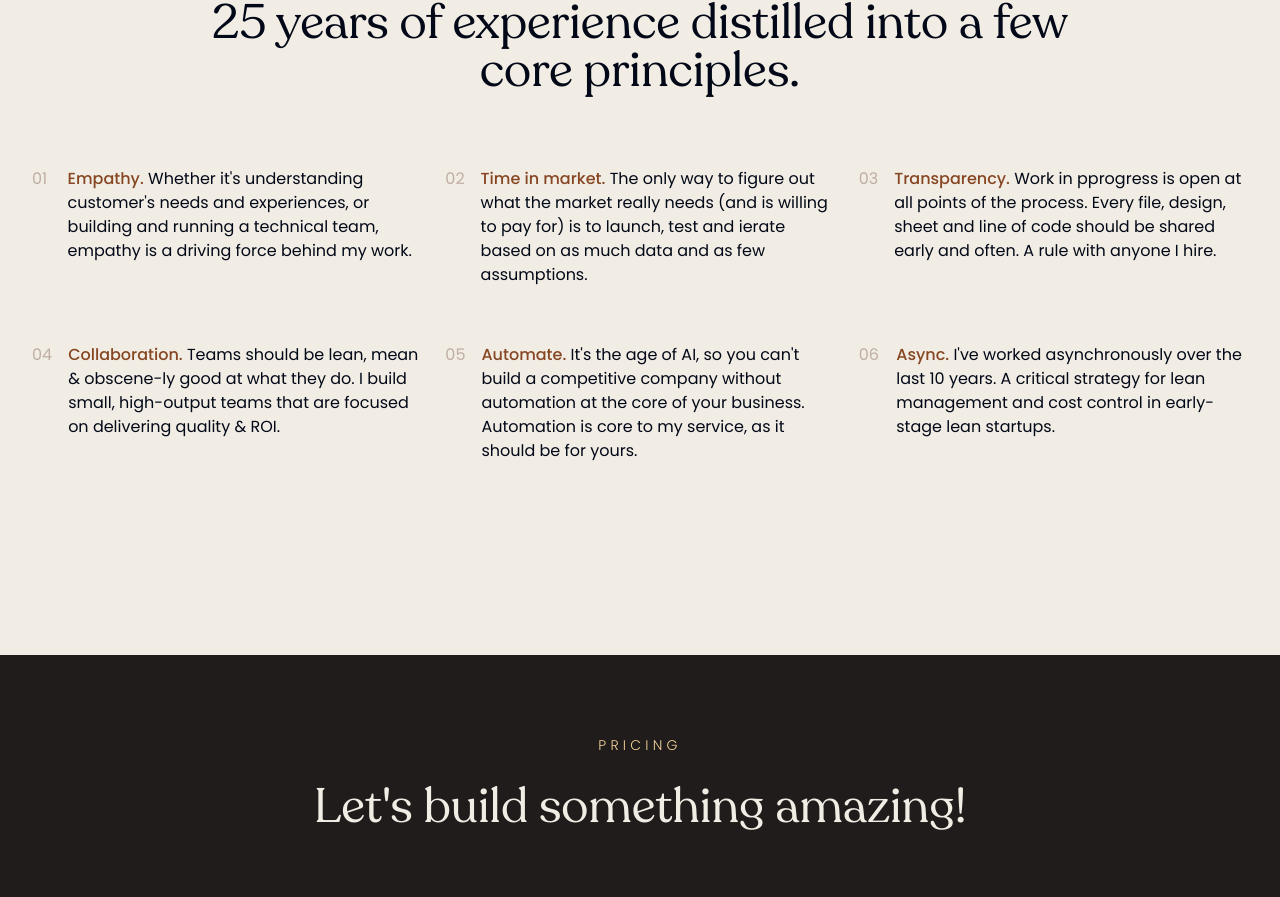
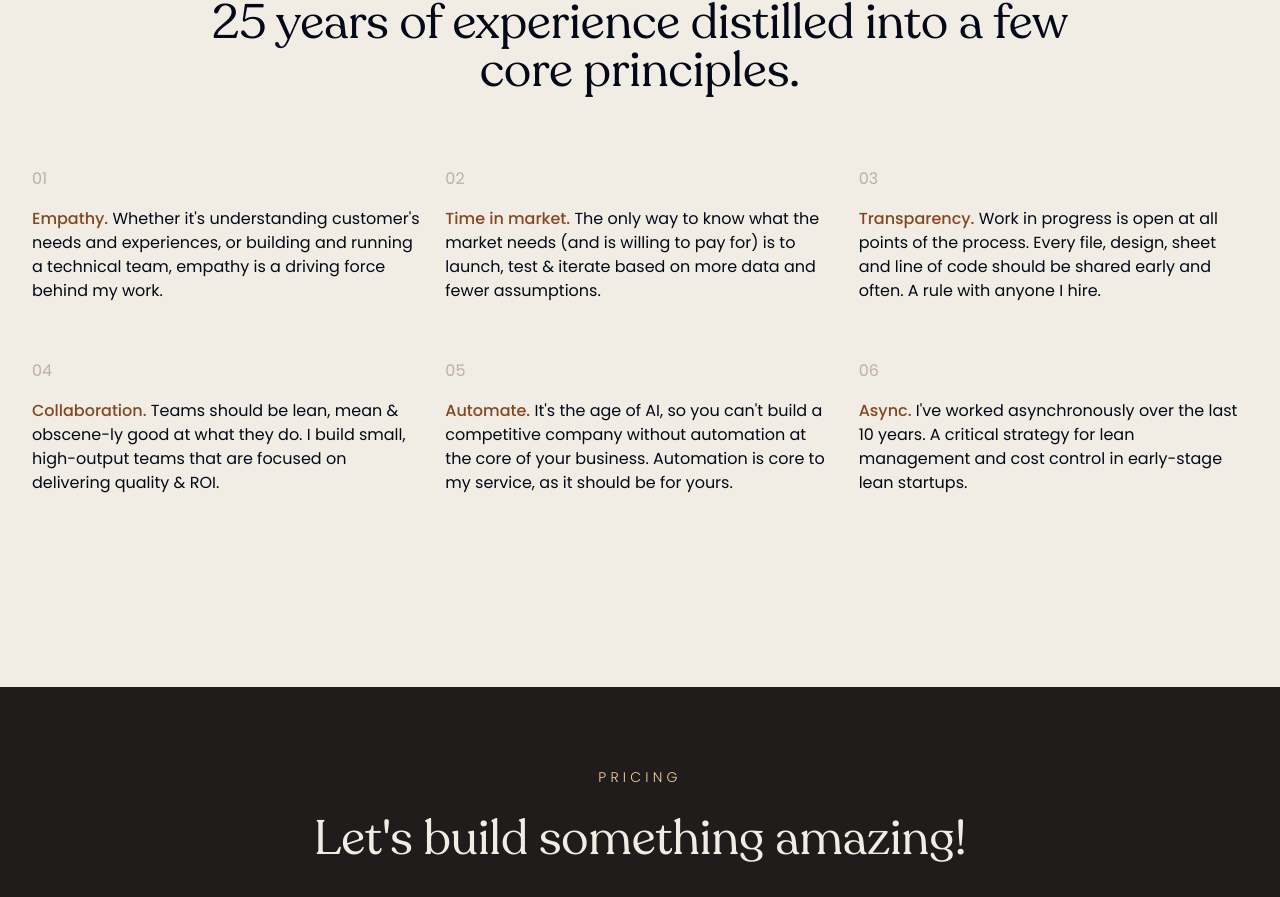
Before and after one commit to mikesoertsz/sm-web, a Next.js app: page / in a window 1280 px wide. Shown: the part 6956-7853 px from the top of the page. Built offline with nearby package versions, Linux system fonts and the light colour scheme.

Commit message:
small content edits

```diff
--- a/app/(home)/Approach.tsx
+++ b/app/(home)/Approach.tsx
@@ -26,7 +26,7 @@ export default function Approach({}: Props) {
           {serviceFeatures.map((item, index) => (
             <div
               key={index}
-              className="flex items-start justify-start gap-4 my-4 font-body"
+              className="flex flex-col items-start justify-start gap-4 my-4 font-body"
             >
               <div className="w-[70px] h-full grow text-brand-base-i">
                 {(index + 1).toString().padStart(2, "0")}
@@ -55,9 +55,8 @@ const serviceFeatures = [
     content: (
       <p>
         <span className="font-medium text-brand-base-c">Time in market.</span>{" "}
-        The only way to figure out what the market really needs (and is willing
-        to pay for) is to launch, test and ierate based on as much data and as
-        few assumptions.
+        The only way to know what the market needs (and is willing to pay for)
+        is to launch, test & iterate based on more data and fewer assumptions.
       </p>
     ),
   },
@@ -65,7 +64,7 @@ const serviceFeatures = [
     content: (
       <p>
         <span className="font-medium text-brand-base-c">Transparency.</span>{" "}
-        Work in pprogress is open at all points of the process. Every file,
+        Work in progress is open at all points of the process. Every file,
         design, sheet and line of code should be shared early and often. A rule
         with anyone I hire.
       </p>
```
